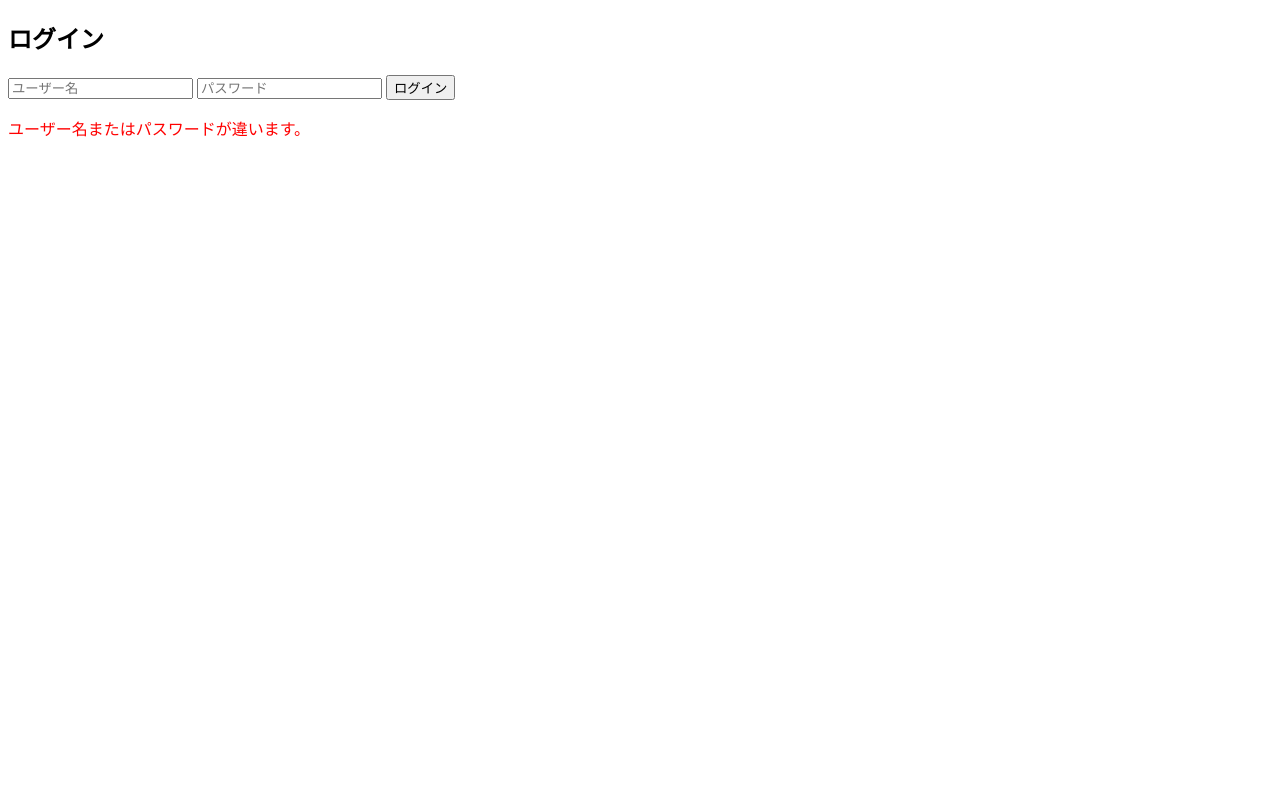
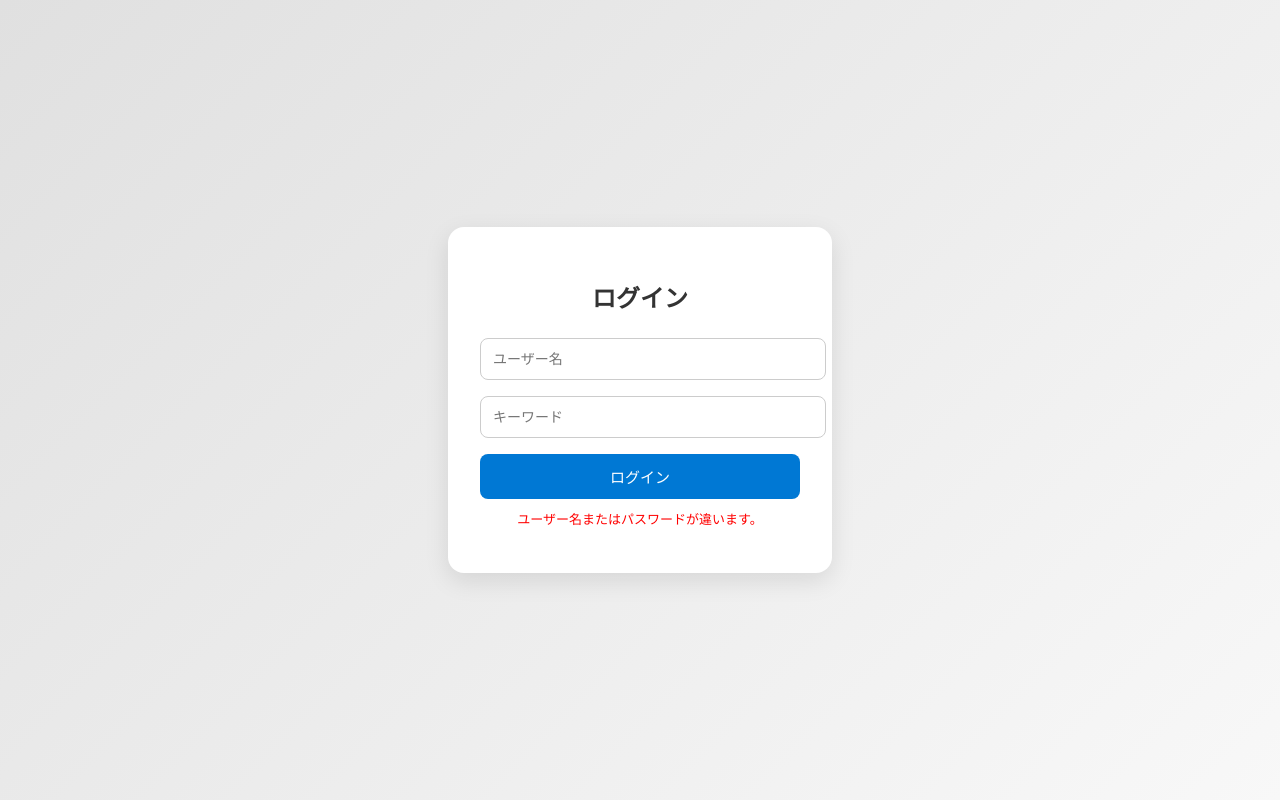
Before and after one commit to hoki00chan/TestPwa, a plain HTML site: page LoginForm.html in a window 1280 px wide. Both pictures are taken after a click on the button "ログイン". Drawn offline with Linux system fonts and the light colour scheme.

Commit message:
[Modify]Login画面

```diff
--- a/LoginCtrl.js
+++ b/LoginCtrl.js
@@ -1,9 +1,83 @@
+
+// window.addEventListener("DOMContentLoaded", () => {
+//   const usernameInput = document.getElementById("username");
+//   const keywordInput = document.getElementById("keyword");
+
+//   usernameInput.addEventListener("input", validateUsername);
+//   keywordInput.addEventListener("input", validateKeyword);
+// });
+
+// function validateUsername() {
+//   const username = document.getElementById("username").value.trim();
+//   const errorElem = document.getElementById("error");
+
+//   const maxLength = 32;
+//   const forbiddenPattern = /['"%;()=<>\\]/;
+//   const halfWidthAlphaNum = /^[a-zA-Z0-9]*$/;
+
+//   // 入力なしチェック
+//   if (username.length === 0) {
+//     errorElem.textContent = "ユーザー名とキーワードを入力してください。";
+//     return;
+//   }
+
+//   // 文字数制限
+//   if (username.length > maxLength) {
+//     errorElem.textContent = `ユーザー名は${maxLength}文字以内で入力してください。`;
+//     return;
+//   }
+
+//   // 半角チェック
+//   if (!halfWidthAlphaNum.test(username)) {
+//     errorElem.textContent = "ユーザー名は半角英数字のみ使用できます。";
+//     return;
+//   }
+
+//   // 禁止文字チェック
+//   if (forbiddenPattern.test(username))) {
+//     errorElem.textContent = "無効な文字が含まれています。使用禁止記号： ' \" % ; ( ) = < > \\";
+//     return;
+//   }
+
+//   // 問題なし
+//   errorElem.textContent = "";
+// }
+
+// function validateKeyword() {
+//   const keyword = document.getElementById("keyword").value.trim();
+//   const errorElem = document.getElementById("error");
+
+//   const maxLength = 1024;
+//   const forbiddenPattern = /['"%;()=<>\\]/;
+
+//   // 入力なしチェック
+//   if (keyword.length === 0) {
+//     errorElem.textContent = "ユーザー名とキーワードを入力してください。";
+//     return;
+//   }
+
+//   // 文字数制限
+//   if (keyword.length > maxLength) {
+//     errorElem.textContent = `キーワードは${maxLength}文字以内で入力してください。`;
+//     return;
+//   }
+
+//   // 禁止文字チェック
+//   if (forbiddenPattern.test(keyword)) {
+//     errorElem.textContent = "無効な文字が含まれています。使用禁止記号： ' \" % ; ( ) = < > \\";
+//     return;
+//   }
+
+//   // 問題なし
+//   errorElem.textContent = "";
+// }
+
 document.getElementById("loginBtn").addEventListener("click", () => {
   const username = document.getElementById("username").value;
-  const password = document.getElementById("password").value;
+  const keyword = document.getElementById("keyword").value;
   const error = document.getElementById("error");
 
-  if (username === "User" && password === "password") {
+  if (username === "user" && keyword === "viettrip") {
     window.location.href = "MainForm.html";
   } else {
     error.textContent = "ユーザー名またはパスワードが違います。";
--- /dev/null
+++ b/LoginForm.css
@@ -0,0 +1,66 @@
+/* 全体レイアウトと背景 */
+body {
+  font-family: 'Segoe UI', Tahoma, Geneva, Verdana, sans-serif;
+  background: linear-gradient(135deg, #e0e0e0, #f8f8f8);
+  height: 100vh;
+  display: flex;
+  justify-content: center;
+  align-items: center;
+  margin: 0;
+}
+
+/* フォームコンテナ */
+.login-container {
+  background: #fff;
+  padding: 32px;
+  border-radius: 16px;
+  box-shadow: 0 8px 24px rgba(0, 0, 0, 0.1);
+  width: 320px;
+}
+
+/* タイトル */
+.login-container h2 {
+  text-align: center;
+  margin-bottom: 24px;
+  color: #333;
+}
+
+/* 入力欄 */
+.login-container input {
+  width: 100%;
+  padding: 12px;
+  margin-bottom: 16px;
+  border: 1px solid #ccc;
+  border-radius: 8px;
+  font-size: 14px;
+  transition: border 0.2s;
+}
+
+.login-container input:focus {
+  border-color: #0078d4;
+  outline: none;
+}
+
+/* ボタン */
+#loginBtn {
+  width: 100%;
+  padding: 12px;
+  background-color: #0078d4;
+  color: white;
+  border: none;
+  border-radius: 8px;
+  font-size: 15px;
+  cursor: pointer;
+  transition: background-color 0.2s;
+}
+
+#loginBtn:hover {
+  background-color: #005fa3;
+}
+
+/* エラーメッセージ */
+#error {
+  text-align: center;
+  font-size: 13px;
+  margin-top: 10px;
+}
--- a/LoginForm.html
+++ b/LoginForm.html
@@ -3,19 +3,15 @@
 <head>
   <meta charset="UTF-8" />
   <meta name="viewport" content="width=device-width, initial-scale=1.0"/>
-  <title>VietApp</title>
-  <link rel="icon" type="image/png" href="./icon/favicon-96x96.png" sizes="96x96" />
-  <link rel="icon" type="image/svg+xml" href="./icon/favicon.svg" />
-  <link rel="shortcut icon" href="./icon/favicon.ico" />
-  <link rel="apple-touch-icon" sizes="180x180" href="./icon/apple-touch-icon.png" />
-  <meta name="apple-mobile-web-app-title" content="VietApp" />
-  <link rel="manifest" href="./site.webmanifest" />
+  <link rel="stylesheet" href="LoginForm.css" />
+  <title>LoginForm</title>
   <script defer src="LoginCtrl.js"></script>
 </head>
 <body>
+  <div class="login-container">
   <h2>ログイン</h2>
   <input type="text" id="username" placeholder="ユーザー名" />
-  <input type="password" id="password" placeholder="パスワード" />
+  <input type="keyword" id="keyword" placeholder="キーワード" />
   <button id="loginBtn">ログイン</button>
   <p id="error" style="color:red;"></p>
 </body>
```
Also changed, not shown: index.html (+5 -20 lines), launch.json (deleted, +0 -29 lines).
